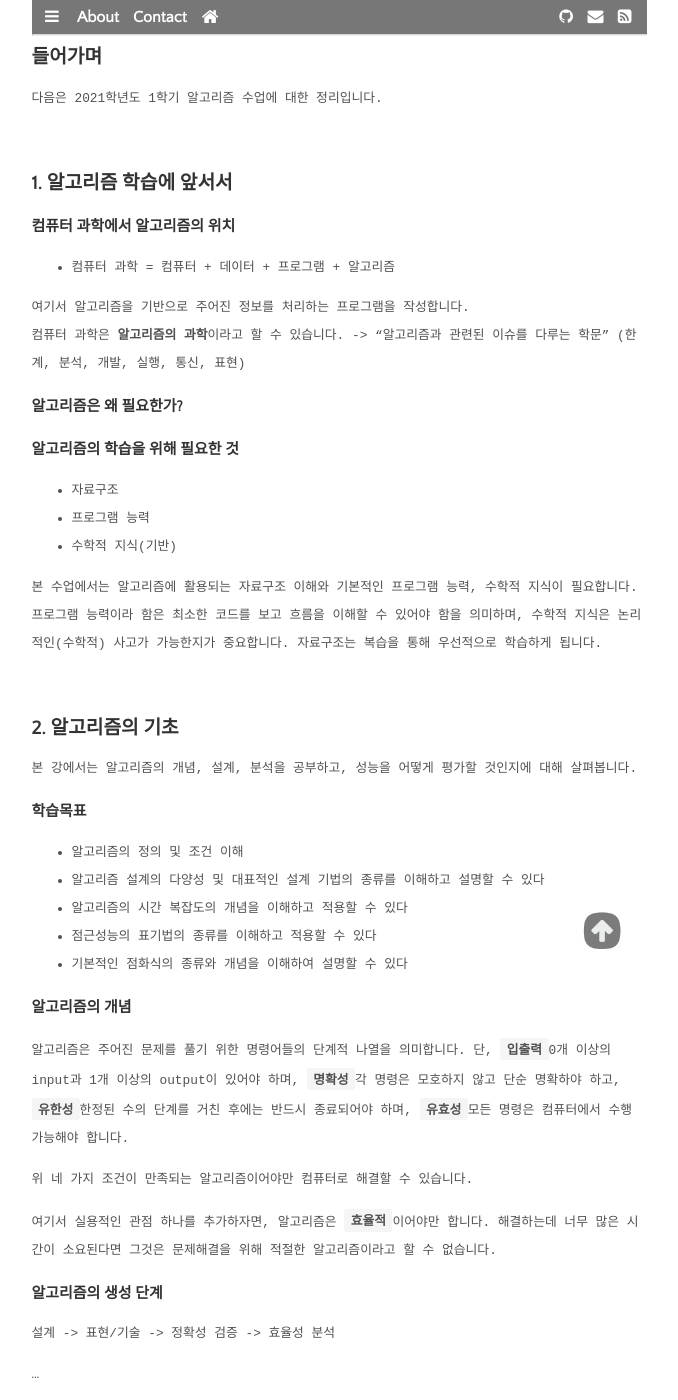
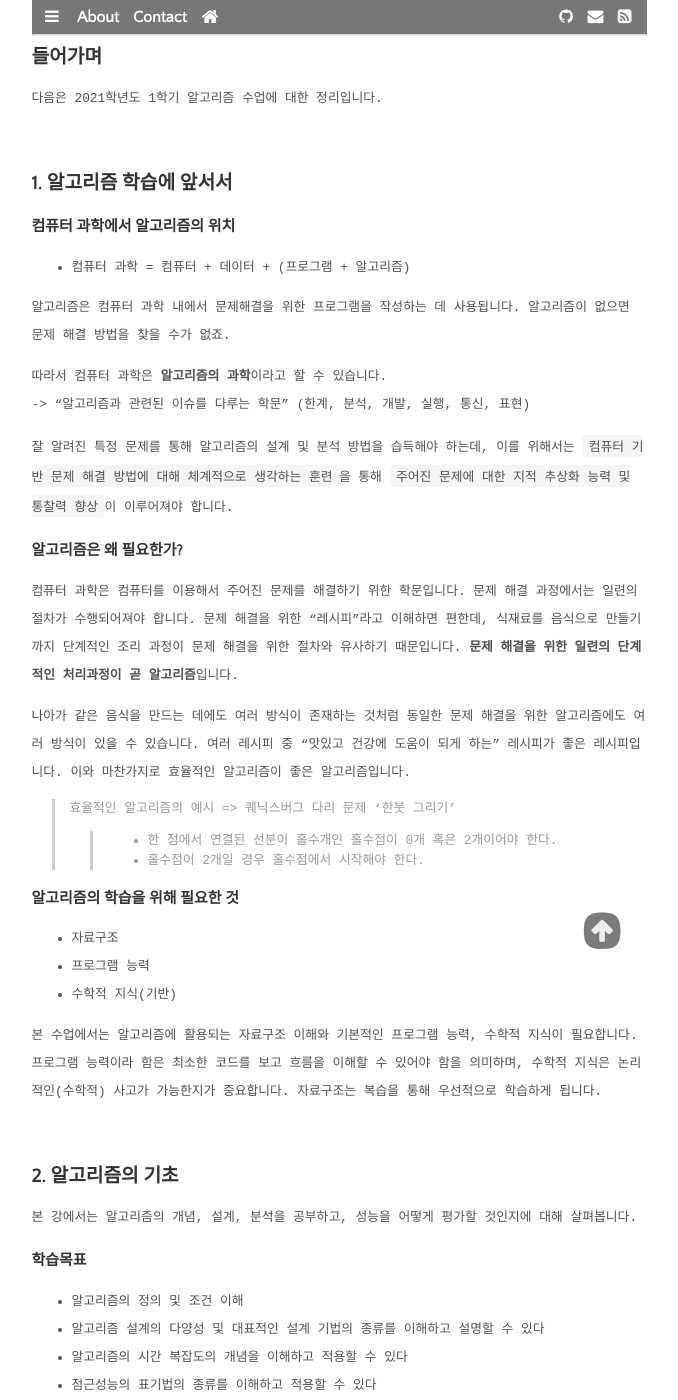
Before and after one commit to daesungRa/namu, a Jekyll site: the page built from _posts/knou/2021-03-16-algorithm.markdown, in a window 1280 px wide and 1400 px high, scrolled down 1188 px. Shown: the whole window, without its empty margins (301-979 px from the left). Built offline with Jekyll 4.4.1, drawn with Linux system fonts in a browser that asks for light colours; some web fonts are replaced; some of the changed text lies outside the part shown.

Commit message:
post: Add contents to algorithm-knou

````diff
--- a/_posts/knou/2021-03-16-algorithm.markdown
+++ b/_posts/knou/2021-03-16-algorithm.markdown
@@ -21,8 +21,8 @@ image-source: https://unsplash.com/photos/HsTnjCVQ798
 2. [알고리즘의 기초](#2-알고리즘의-기초)
 3. [분할정복 알고리즘 1](#3-분할정복-알고리즘-1)
 4. [분할정복 알고리즘 2](#4-분할정복-알고리즘-2)
-5. [](#)
-6. [](#)
+5. [동적 프로그래밍 알고리즘 1](#5-동적-프로그래밍-알고리즘-1)
+6. [동적 프로그래밍 알고리즘 2](#6-동적-프로그래밍-알고리즘-2)
 7. [](#)
 8. [](#)
 9. [](#)
@@ -45,12 +45,32 @@ image-source: https://unsplash.com/photos/HsTnjCVQ798
 
 ### 컴퓨터 과학에서 알고리즘의 위치
 
-- 컴퓨터 과학 = 컴퓨터 + 데이터 + 프로그램 + 알고리즘
+- 컴퓨터 과학 = 컴퓨터 + 데이터 + (프로그램 + 알고리즘)
 
-여기서 알고리즘을 기반으로 주어진 정보를 처리하는 프로그램을 작성합니다.<br>
-컴퓨터 과학은 **알고리즘의 과학**이라고 할 수 있습니다. -> "알고리즘과 관련된 이슈를 다루는 학문" (한계, 분석, 개발, 실행, 통신, 표현)
+알고리즘은 컴퓨터 과학 내에서 문제해결을 위한 프로그램을 작성하는 데 사용됩니다.
+알고리즘이 없으면 문제 해결 방법을 찾을 수가 없죠.
+
+따라서 컴퓨터 과학은 **알고리즘의 과학**이라고 할 수 있습니다.<br>
+-> "알고리즘과 관련된 이슈를 다루는 학문" (한계, 분석, 개발, 실행, 통신, 표현)
+
+잘 알려진 특정 문제를 통해 알고리즘의 설계 및 분석 방법을 습득해야 하는데,
+이를 위해서는 ```컴퓨터 기반 문제 해결 방법에 대해 체계적으로 생각하는 훈련```을 통해
+```주어진 문제에 대한 지적 추상화 능력 및 통찰력 향상```이 이루어져야 합니다.
 
 ### 알고리즘은 왜 필요한가?
+
+컴퓨터 과학은 컴퓨터를 이용해서 주어진 문제를 해결하기 위한 학문입니다.
+문제 해결 과정에서는 일련의 절차가 수행되어져야 합니다. 문제 해결을 위한 "레시피"라고 이해하면 편한데,
+식재료를 음식으로 만들기까지 단계적인 조리 과정이 문제 해결을 위한 절차와 유사하기 때문입니다.
+**문제 해결을 위한 일련의 단계적인 처리과정이 곧 알고리즘**입니다.
+
+나아가 같은 음식을 만드는 데에도 여러 방식이 존재하는 것처럼 동일한 문제 해결을 위한 알고리즘에도 여러 방식이 있을 수 있습니다.
+여러 레시피 중 "맛있고 건강에 도움이 되게 하는" 레시피가 좋은 레시피입니다.
+이와 마찬가지로 효율적인 알고리즘이 좋은 알고리즘입니다.
+
+> 효율적인 알고리즘의 예시 => 퀘닉스버그 다리 문제 '한붓 그리기'
+>> - 한 점에서 연결된 선분이 홀수개인 홀수점이 0개 혹은 2개이어야 한다.
+>> - 홀수점이 2개일 경우 홀수점에서 시작해야 한다.
 
 ### 알고리즘의 학습을 위해 필요한 것
 
@@ -173,3 +193,9 @@ O(n), O(n^2), O(n^3)중 어느 것이 가장 효율적인(연산횟수 ↓) 알
 
 <br>
 ## 4. 분할정복 알고리즘 2
+
+<br>
+## 5. 동적 프로그래밍 알고리즘 1
+
+<br>
+## 6. 동적 프로그래밍 알고리즘 2
````
